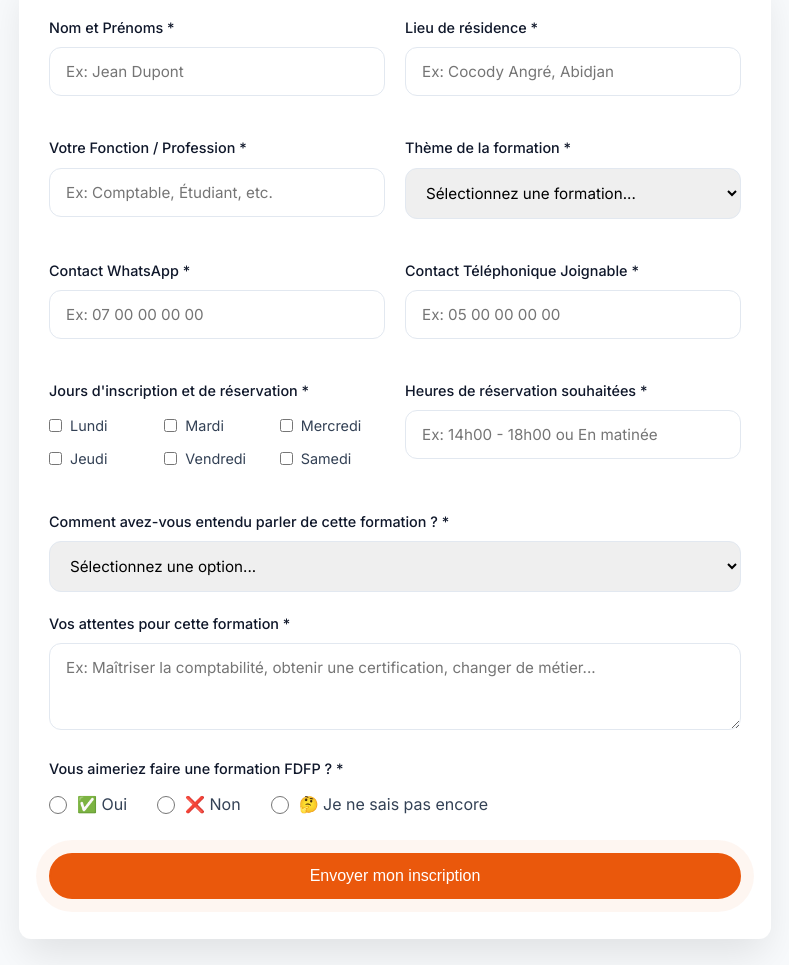
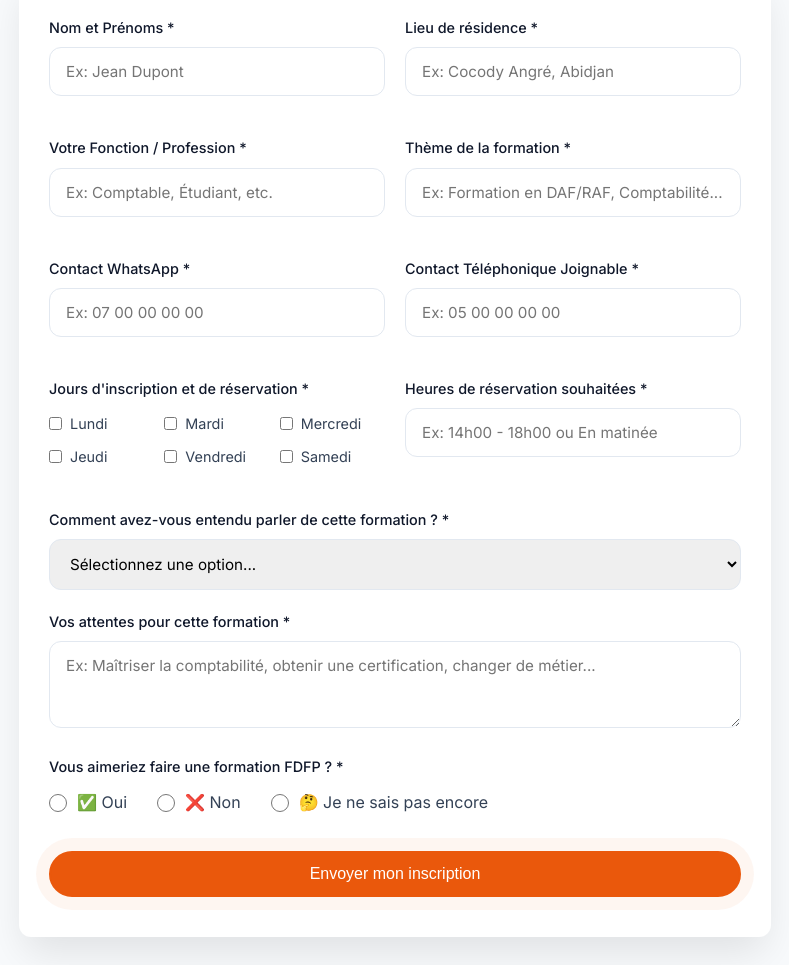
Before and after one commit to jkking78/cefici-landing-page, a plain HTML site: page index.html in a window 1280 px wide. Shown: the part 1865-2830 px from the top of the page, without its empty margins (245-1034 px from the left). Drawn offline with Linux system fonts and the light colour scheme.

Commit message:
Champ texte pour theme sur page d'accueil

```diff
--- a/index.html
+++ b/index.html
@@ -149,35 +149,7 @@
                             <!-- Thème de la formation -->
                             <div class="form-group">
                                 <label for="qTheme">Thème de la formation *</label>
-                                <select id="qTheme" name="Thème_Formation" required>
-                                    <option value="" disabled selected hidden>Sélectionnez une formation...</option>
-                                    <optgroup label="Formations Pratiques">
-                                        <option value="fiscalite">Fiscalité d'entreprise</option>
-                                        <option value="comptabilite">Comptabilité pratique</option>
-                                        <option value="rh_pratique">Ressources Humaines</option>
-                                        <option value="gestion_projet">Gestion de projet</option>
-                                        <option value="gestion_stock">Gestion de stock</option>
-                                        <option value="gestion_tresorerie">Gestion de trésorerie</option>
-                                        <option value="sage">Sage Paie et Comptabilité</option>
-                                        <option value="etats_financiers">États financiers</option>
-                                        <option value="art_oratoire">Art oratoire</option>
-                                        <option value="informatique">Informatique</option>
-                                    </optgroup>
-                                    <optgroup label="Institut de Formations">
-                                        <option value="daf_raf">Formation en DAF/RAF</option>
-                                        <option value="paie_rh">Formation en Paie et RH</option>
-                                        <option value="gestion_projet_inst">Formation en Gestion de Projet</option>
-                                        <option value="achat_logistique">Formation en Achat Logistique</option>
-                                        <option value="controleurs_gestion">Formation des contrôleurs de gestion</option>
-                                        <option value="leadership">Leadership &amp; Découverte de soi</option>
-                                    </optgroup>
-                                    <optgroup label="Assistances &amp; Conseil">
-                                        <option value="assistance_comptable">Assistance Comptable/Fiscale</option>
-                                        <option value="recrutement">Recrutement de personnel</option>
-                                        <option value="business_plan">Montage de Business Plan</option>
-                                    </optgroup>
-                                    <option value="autre">Autre (Besoin spécifique)</option>
-                                </select>
+                                <input type="text" id="qTheme" name="Thème_Formation" placeholder="Ex: Formation en DAF/RAF, Comptabilité..." required>
                             </div>
                         </div>
 
--- a/main.js
+++ b/main.js
@@ -291,8 +291,7 @@ document.addEventListener('DOMContentLoaded', () => {
             const residence = document.getElementById('qResidence').value;
             const fonction = document.getElementById('qFonction').value;
 
-            const themeSelect = document.getElementById('qTheme');
-            let theme = themeSelect.options[themeSelect.selectedIndex].text;
+            const theme = document.getElementById('qTheme').value;
 
             const whatsapp = document.getElementById('qWhatsApp').value;
             const phone = document.getElementById('qPhone').value;
```
